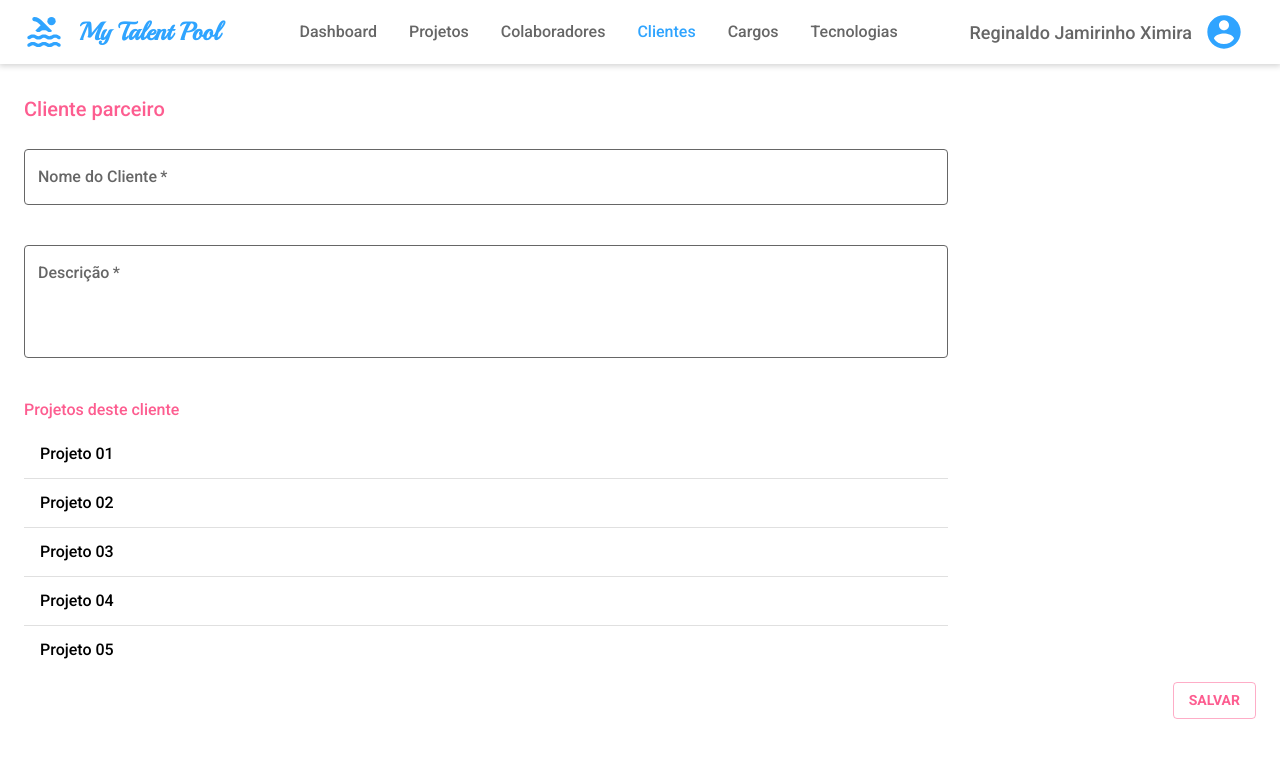
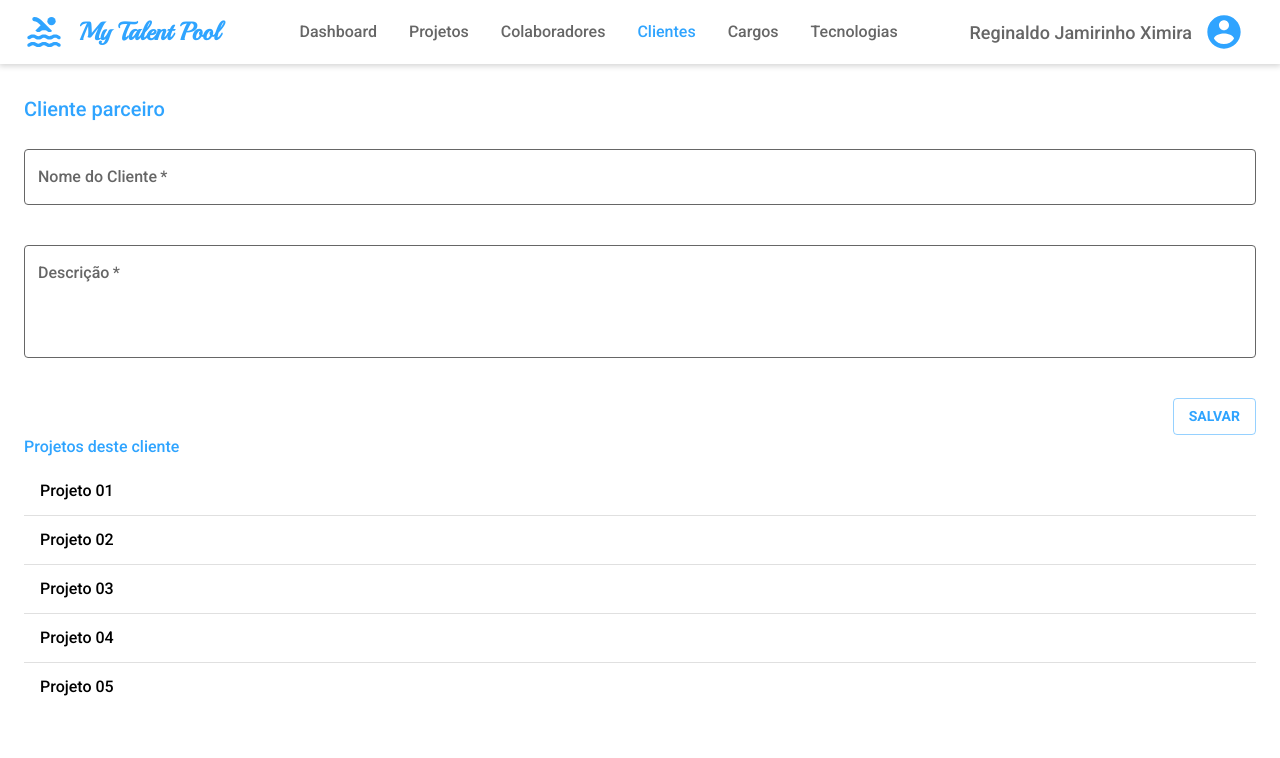
Before and after one commit to SuelenWagner/final-project, a React (Create React App) app in the folder final-project-frontend/: page /client in a window 1280 px wide. Shown: the top 758 px of the page. Built offline with nearby package versions, Linux system fonts and the light colour scheme.

Commit message:
Fix client and dashboard filter

```diff
--- a/final-project-frontend/src/pages/Client.tsx
+++ b/final-project-frontend/src/pages/Client.tsx
@@ -100,7 +100,7 @@ const useStyles = makeStyles((theme) => {
         },
       },
     },
-    listEmployees: {
+    listData: {
       width: "100%",
       //backgroundColor: "pink",
     },
@@ -117,54 +117,24 @@ const useStyles = makeStyles((theme) => {
 
 export default function Client() {
   const classes = useStyles();
-  const [title, setTitle] = useState("");
-  const [details, setDetails] = useState("");
-  const [titleError, setTitleError] = useState(false);
-  const [detailsError, setDetailsError] = useState(false);
-  const [status, setStatus] = React.useState("");
-  const [client, setClient] = React.useState("");
-  const [manager, setManager] = React.useState("");
-
-  const handleStatusChange = (event: React.ChangeEvent<{ value: unknown }>) => {
-    setStatus(event.target.value as string);
-  };
-
-  const handleClientChange = (event: React.ChangeEvent<{ value: unknown }>) => {
-    setClient(event.target.value as string);
-  };
-
-  const handleManagerChange = (
-    event: React.ChangeEvent<{ value: unknown }>
-  ) => {
-    setManager(event.target.value as string);
-  };
+  const [name, setName] = useState("");
+  const [description, setDescription] = useState("");
 
   const handleSubmit = (e: { preventDefault: () => void }) => {
     e.preventDefault();
-    setTitleError(false);
-    setDetailsError(false);
-
-    if (title == "") {
-      setTitleError(true);
-    }
-
-    if (details == "") {
-      setDetailsError(true);
-    }
   };
 
   return (
     <div>
       <NavBar />
       <Container maxWidth="lg" className={classes.page}>
-        <Typography color="secondary" className={classes.pageTitle}>
+        <Typography color="primary" className={classes.pageTitle}>
           Cliente parceiro
         </Typography>
         <form noValidate autoComplete="off" onSubmit={handleSubmit}>
-          <Grid container item xs={12} md={9}>
-            {/*             <Grid item xs={12} md={6} direction="column"> */}
+          <Grid container item xs={12} md={12}>
             <TextField
-              onChange={(e) => setTitle(e.target.value)}
+              onChange={(e) => setName(e.target.value)}
               label="Nome do Cliente"
               variant="outlined"
               className={classes.textfield}
@@ -174,7 +144,7 @@ export default function Client() {
             />
 
             <TextField
-              onChange={(e) => setDetails(e.target.value)}
+              onChange={(e) => setDescription(e.target.value)}
               className={classes.textfield}
               label="Descrição"
               placeholder="Insira aqui uma descrição sobre o cliente"
@@ -186,10 +156,16 @@ export default function Client() {
               required
             />
 
-            <Typography color="secondary">Projetos deste cliente</Typography>
+            <Grid container className={classes.buttonSubmit}>
+              <Button type="submit" variant="outlined" color="primary">
+                Salvar
+              </Button>
+            </Grid>
 
-            <List className={classes.listEmployees}>
-              <ListItem alignItems="flex-start">
+            <Typography color="primary">Projetos deste cliente</Typography>
+
+            <List className={classes.listData}>
+              <ListItem alignItems="center">
                 <ListItemText primary="Projeto 01" />
               </ListItem>
               <Divider variant="fullWidth" component="li" />
@@ -210,158 +186,8 @@ export default function Client() {
               </ListItem>
             </List>
           </Grid>
-
-          {/*             <Grid item xs={12} md={6} direction="column">
-              <Typography color="secondary">
-                Colaboradores que trabalham neste cliente
-              </Typography> */}
-
-          {/*               <List className={classes.listEmployees}>
-                <ListItem alignItems="flex-start">
-                  <ListItemAvatar>
-                    <Avatar alt="Remy Sharp" src="/avatar-example.jpg" />
-                  </ListItemAvatar>
-                  <ListItemText
-                    primary="Nome completo do Colaborador 1 "
-                    secondary={
-                      <Typography
-                        component="span"
-                        variant="body2"
-                        className={classes.listEmployeesName}
-                        color="textPrimary"
-                      >
-                        Desenvolvedor Backend
-                      </Typography>
-                    }
-                  />
-                </ListItem>
-                <Divider variant="inset" component="li" />
-                <ListItem alignItems="flex-start">
-                  <ListItemAvatar>
-                    <Avatar
-                      alt="Nome completo do Colaborador"
-                      src="/avatar-example.jpg"
-                    />
-                  </ListItemAvatar>
-                  <ListItemText
-                    primary="Nome completo do Colaborador 2"
-                    secondary={
-                      <Typography
-                        component="span"
-                        variant="body2"
-                        className={classes.listEmployeesName}
-                        color="textPrimary"
-                      >
-                        Desenvolvedor Frontend
-                      </Typography>
-                    }
-                  />
-                </ListItem>
-                <Divider variant="inset" component="li" />
-                <ListItem alignItems="flex-start">
-                  <ListItemAvatar>
-                    <Avatar alt="Cindy Baker" src="/avatar-example.jpg" />
-                  </ListItemAvatar>
-                  <ListItemText
-                    primary="Nome completo do Colaborador 3"
-                    secondary={
-                      <Typography
-                        component="span"
-                        variant="body2"
-                        className={classes.listEmployeesName}
-                        color="textPrimary"
-                      >
-                        Analista de qualidade
-                      </Typography>
-                    }
-                  />
-                </ListItem>
-                <Divider variant="inset" component="li" />
-                <ListItem alignItems="flex-start">
-                  <ListItemAvatar>
-                    <Avatar alt="Cindy Baker" src="/avatar-example.jpg" />
-                  </ListItemAvatar>
-                  <ListItemText
-                    primary="Nome completo do Colaborador 4"
-                    secondary={
-                      <Typography
-                        component="span"
-                        variant="body2"
-                        className={classes.listEmployeesName}
-                        color="textPrimary"
-                      >
-                        DevOps
-                      </Typography>
-                    }
-                  />
-                </ListItem>
-                <Divider variant="inset" component="li" />
-                <ListItem alignItems="flex-start">
-                  <ListItemAvatar>
-                    <Avatar alt="Cindy Baker" src="/avatar-example.jpg" />
-                  </ListItemAvatar>
-                  <ListItemText
-                    primary="Nome completo do Colaborador 5"
-                    secondary={
-                      <Typography
-                        component="span"
-                        variant="body2"
-                        className={classes.listEmployeesName}
-                        color="textPrimary"
-                      >
-                        Scrum Master
-                      </Typography>
-                    }
-                  />
-                </ListItem>
-                <Divider variant="inset" component="li" />
-                <ListItem alignItems="flex-start">
-                  <ListItemAvatar>
-                    <Avatar alt="Cindy Baker" src="/avatar-example.jpg" />
-                  </ListItemAvatar>
-                  <ListItemText
-                    primary="Nome completo do Colaborador 6"
-                    secondary={
-                      <Typography
-                        component="span"
-                        variant="body2"
-                        className={classes.listEmployeesName}
-                        color="textPrimary"
-                      >
-                        Product Owner
-                      </Typography>
-                    }
-                  />
-                </ListItem>
-              </List> */}
-
-          <Grid container className={classes.buttonSubmit}>
-            <Button type="submit" variant="outlined" color="secondary">
-              Salvar
-            </Button>
-          </Grid>
-          {/*           </Grid> */}
-          {/*           /</Grid> */}
         </form>
       </Container>
     </div>
   );
 }
-
-const employeeList = [
-  {
-    name: "Nome completo do colaborador 1",
-    occupation: "Desenvolvedor Backend",
-  },
-  {
-    name: "Nome completo do colaborador 2",
-    occupation: "Desenvolvedor Frontend",
-  },
-  {
-    name: "Nome completo do colaborador 3",
-    occupation: "Analista de Qualidade",
-  },
-  { name: "Nome completo do colaborador 4", occupation: "Scrum Master" },
-  { name: "Nome completo do colaborador 5", occupation: "Product Owner" },
-  { name: "Nome completo do colaborador 6", occupation: "DevOps" },
-];
--- a/final-project-frontend/src/pages/Dashboard.tsx
+++ b/final-project-frontend/src/pages/Dashboard.tsx
@@ -22,7 +22,7 @@ import EditIcon from "@material-ui/icons/Edit";
 const useStyles = makeStyles((theme) => {
   return {
     page: {
-      //backgroundColor: "pink",
+      //backgroundColor: "lightYellow",
       height: "100%",
       width: "100%",
     },
@@ -33,11 +33,11 @@ const useStyles = makeStyles((theme) => {
       //backgroundColor: "pink",
     },
     search: {
-      paddingTop: 80,
+      paddingTop: 85,
       marginBottom: 40,
       display: "flex",
       justifyContent: "center",
-      //AJUSTAR PRA BARRA FICAR DENTRO DA GRID PREENCHENDO O WIDTH DOS CARDS
+      //backgroundColor: "pink",
     },
     textfield: {
       "& label": {
@@ -85,7 +85,6 @@ export default function Dashboard() {
     <div>
       <NavBar />
       <Container maxWidth="lg" className={classes.page}>
-        <Grid container spacing={2} className={classes.pageItems}>
         <div className={classes.search}>
           <TextField
             className={classes.textfield}
@@ -103,7 +102,7 @@ export default function Dashboard() {
             }}
           />
         </div>
-
+        <Grid container spacing={2} className={classes.pageItems}>
           <Grid item xs={9} md={3} direction="column">
             <Button
               variant="outlined"
```
Lines whose indentation alone changed are shown as unchanged.
